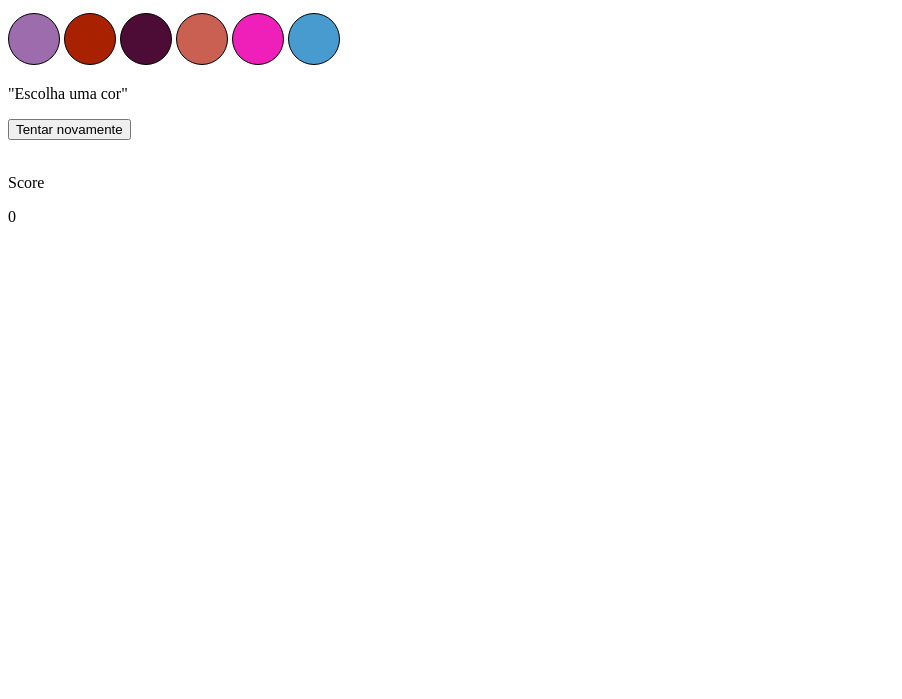
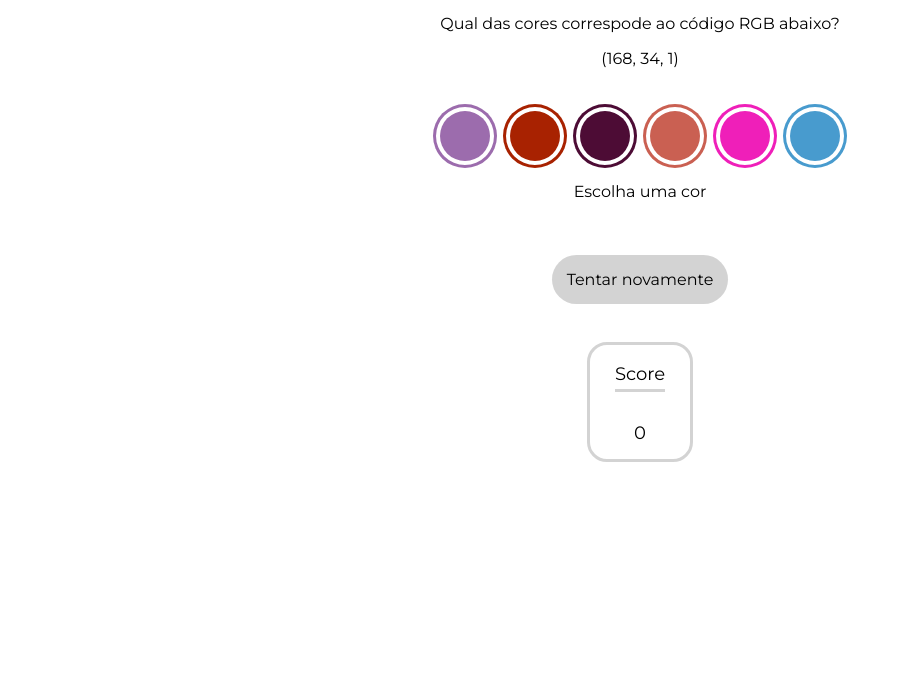
Before and after one commit to lzaghi/color-guess, a website: page index.html in a window 1280 px wide. Shown: the part 101-800 px from the top of the page, without its empty margins (0-902 px from the left). Drawn offline with Linux system fonts and the light colour scheme.

Commit message:
style: estiliza projeto

```diff
--- a/index.html
+++ b/index.html
@@ -1,37 +1,63 @@
 <!DOCTYPE html>
 <html lang="pt-br">
+
 <head>
   <meta charset="UTF-8">
   <meta http-equiv="X-UA-Compatible" content="IE=edge">
   <meta name="viewport" content="width=device-width, initial-scale=1.0">
   <title>Color Guess</title>
 
+  <link rel="preconnect" href="https://fonts.googleapis.com">
+  <link rel="preconnect" href="https://fonts.gstatic.com" crossorigin>
+  <link
+    href="https://fonts.googleapis.com/css2?family=Montserrat:ital,wght@0,200;0,400;0,700;1,200;1,400;1,700&display=swap"
+    rel="stylesheet">
+
   <link rel="stylesheet" href="./style.css">
 </head>
+
 <body>
   <h1 id="title">Color Guess</h1>
 
+  <p id="question">Qual das cores correspode ao código RGB abaixo?</p>
   <p id="rgb-color">(168, 34, 1)</p>
 
   <section id="balls-container">
+    <div class="ball-container">
       <div class="ball"></div>
+    </div>
+
+    <div class="ball-container">
       <div class="ball"></div>
+    </div>
+
+    <div class="ball-container">
       <div class="ball"></div>
+    </div>
+
+    <div class="ball-container">
       <div class="ball"></div>
+    </div>
+
+    <div class="ball-container">
       <div class="ball"></div>
+    </div>
+
+    <div class="ball-container">
       <div class="ball"></div>
+    </div>
   </section>
 
-  <p id="answer">"Escolha uma cor"</p>
+  <p id="answer">Escolha uma cor</p>
 
   <button id="reset-game">Tentar novamente</button>
 
-  <br>
-  <br>
-
+  <div id="score-board">
     <p>Score</p>
-  <p id="score">0</p>
+    <span id="score">0</span>
+  </div>
 
   <script src="./script.js"></script>
 </body>
+
 </html>
--- a/script.js
+++ b/script.js
@@ -30,18 +30,26 @@ function sixColorShuffled() {
   return array
 }
 
+function borderChange(color, event) {
+  event.target.style.className.add('border-hover')
+}
+
 function attributeColor() {
+  const outerCircle = document.getElementsByClassName('ball-container');
   const circles = document.getElementsByClassName('ball');
   let colors = sixColorShuffled()
   for (let i = 0; i < circles.length; i += 1) {
     circles[i].style.backgroundColor = colors[i];
+    circles[i].style.color = colors[i];
+    outerCircle[i].style.boxShadow = `inset 0px 0px 0px 3px ${colors[i]}`;
   }
 }
 
-function somaPontos() {
+function somaPontos(resposta) {
   let score = document.getElementById('score');
-  let pontos = parseInt(score.innerHTML)
-  pontos += 3
+  let pontos = parseInt(score.innerHTML);
+  if (resposta === 'certa') pontos += 1;
+  if (resposta === 'errada') pontos = 0;
   score.innerHTML = pontos
 }
 
@@ -57,11 +65,12 @@ function checkAnswer(event) {
   const answer = document.getElementById('answer')
 
   if (integersRef === integersCor) {
-    answer.innerHTML = "Acertou!"
-    somaPontos()
+    answer.innerHTML = "Acertou! :D"
+    somaPontos('certa')
   }
   else {
-    answer.innerHTML = "Errou! Tente novamente!"
+    answer.innerHTML = "Errou! Tente novamente! ;)"
+    somaPontos('errada')
   }
 }
 
@@ -72,7 +81,7 @@ function resetGame() {
   attributeColor()
 
   const answer = document.getElementById('answer');
-  answer.innerHTML = '"Escolha uma cor"'
+  answer.innerHTML = 'Escolha uma cor'
 }
 
 window.onload = function() {
--- a/style.css
+++ b/style.css
@@ -1,7 +1,81 @@
+body {
+  text-align: center;
+  font-family: 'Montserrat', sans-serif;
+}
+#balls-container {
+  height: 60px;
+  display: flex;
+  justify-content: center;
+  align-items: center;
+}
+
+.ball-container {
+  margin-inline: 3px;
+  /* border: 3px solid; */
+  display: flex;
+  justify-content: center;
+  align-items: center;
+  width: 64px;
+  height: 64px;
+  border-radius: 100%;
+}
+
 .ball {
-  border: 1px solid black;
   width: 50px;
   height: 50px;
   display: inline-block;
   border-radius: 100%;
+  transition: 0.5s;
 }
+
+.ball:hover {
+  transition: 0.2s;
+  width: 58px;
+  height: 58px;
+  cursor: pointer;
+  border: 3px solid;
+  border-color: currentColor;
+}
+
+button {
+  font-family: 'Montserrat', sans-serif;
+  border: none;
+  background-color: lightgray;
+  padding: 10px;
+  border-radius: 100px 100px 100px 100px;
+  transition: 0.3s;
+  font-size: 1rem;
+  padding: 15px;
+}
+
+button:hover {
+  background-color: gray;
+  color: white;
+  cursor: pointer;
+  transition: 0.3s;
+}
+
+#title,
+#question,
+#balls-container,
+#reset-game,
+#score-board {
+  margin-top: 3%;
+}
+
+#score-board {
+  border: 3px solid lightgray;
+  width: 100px;
+  margin-inline: auto;
+  border-radius: 20px;
+  font-size: large;
+  padding-bottom: 15px;
+}
+
+#score-board p {
+  border-bottom: 3px solid lightgray;
+  padding-bottom: 4px;
+  margin-bottom: 30px;
+  width: fit-content;
+  margin-inline: auto;
+}
```
Lines whose indentation alone changed are shown as unchanged.
